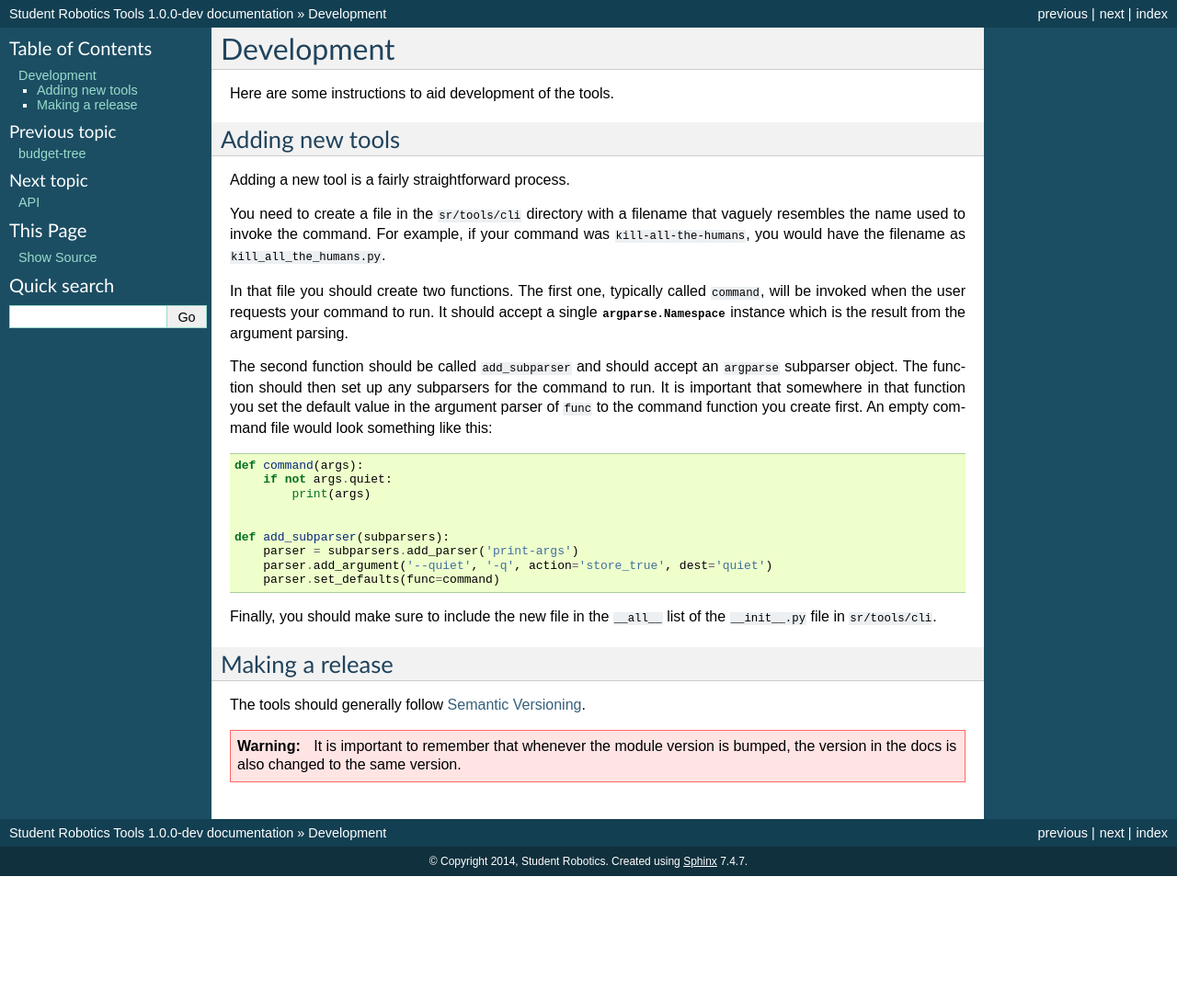
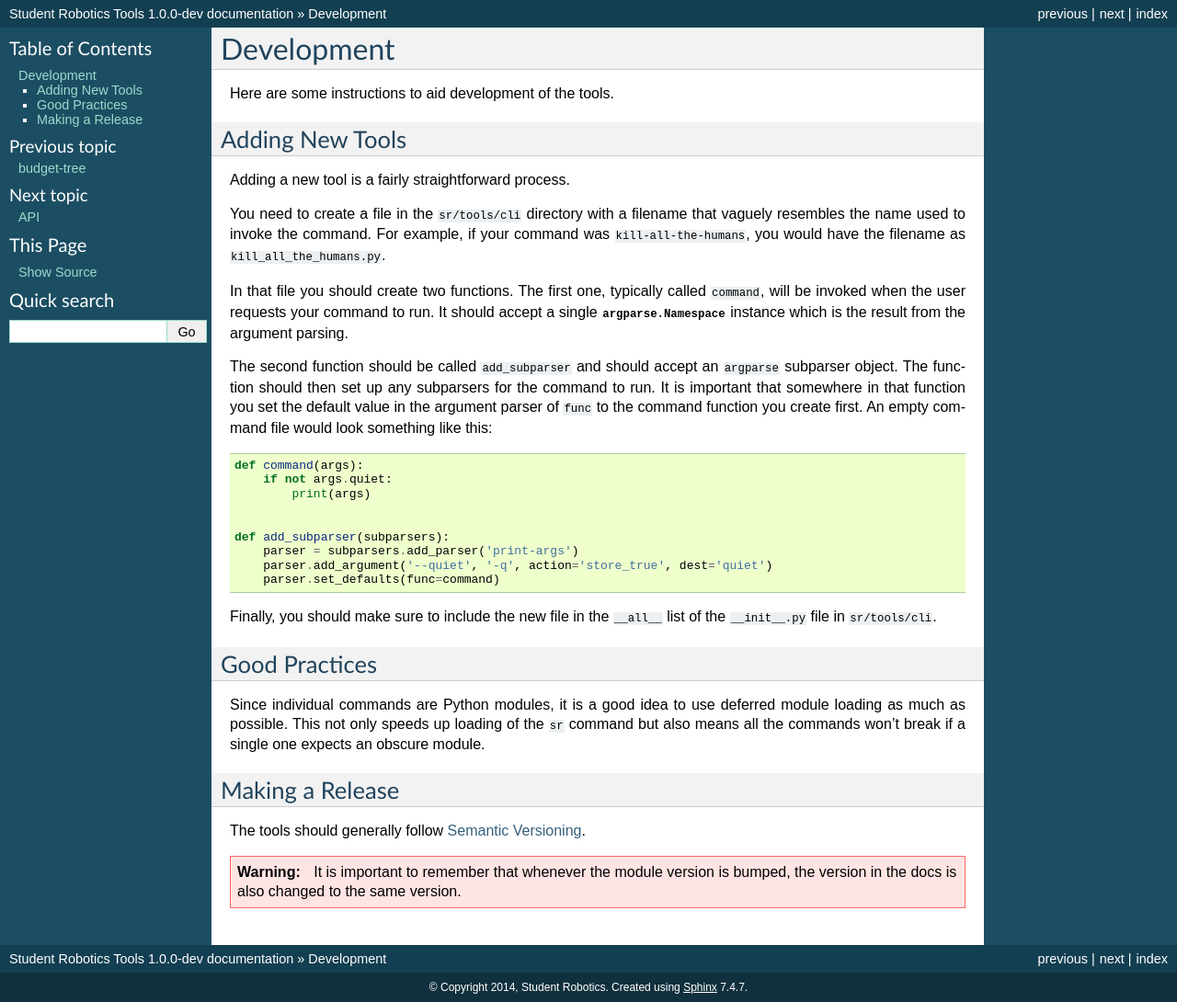
Before and after one commit to srobo/tools, a Sphinx documentation site: the page built from docs/development.rst, in a window 1280 px wide. Shown: the whole page at 92% size. Built offline with Sphinx 7.4.7, drawn with Linux system fonts in a browser that asks for light colours; before the commit the page ends 953 px from its top, so only the background shows below that.

Commit message:
Add paragraph about good tools practices

```diff
--- a/docs/development.rst
+++ b/docs/development.rst
@@ -3,7 +3,7 @@ Development
 
 Here are some instructions to aid development of the tools.
 
-Adding new tools
+Adding New Tools
 ----------------
 
 Adding a new tool is a fairly straightforward process.
@@ -39,7 +39,15 @@ you create first. An empty command file would look something like this:
 Finally, you should make sure to include the new file in the ``__all__`` list
 of the ``__init__.py`` file in ``sr/tools/cli``.
 
-Making a release
+Good Practices
+--------------
+
+Since individual commands are Python modules, it is a good idea to use deferred
+module loading as much as possible. This not only speeds up loading of the
+``sr`` command but also means all the commands won't break if a single one
+expects an obscure module.
+
+Making a Release
 ----------------
 
 The tools should generally follow `Semantic Versioning <http://semver.org/>`_.
```
